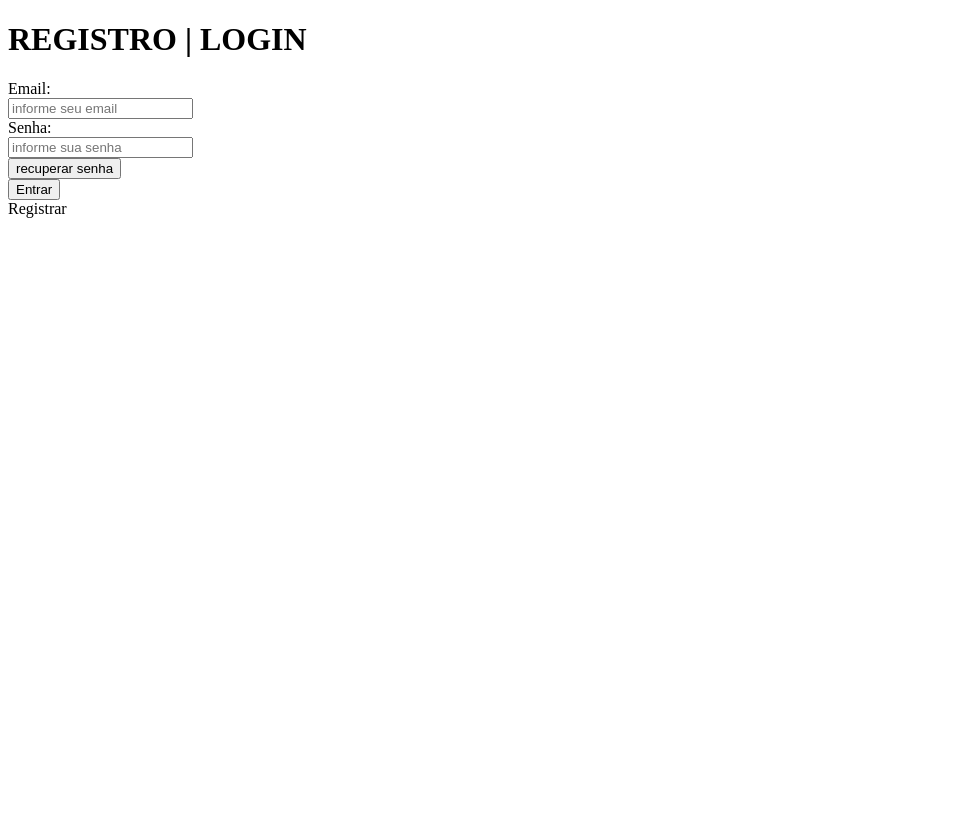
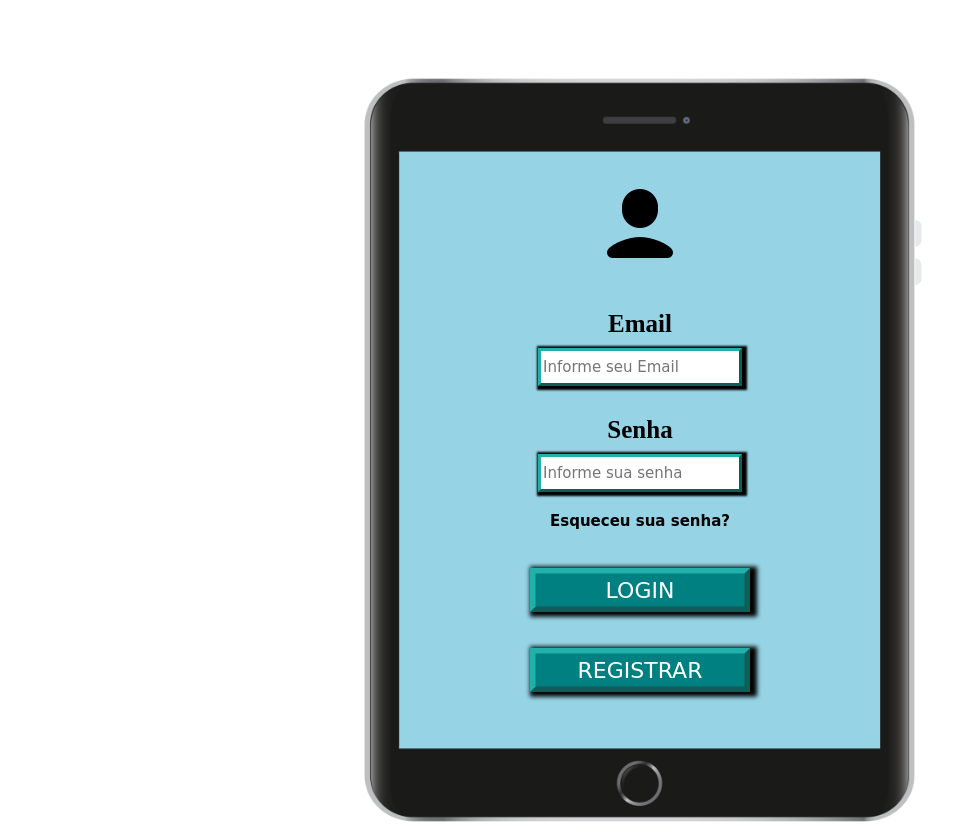
Before and after one commit to franci5c0/professor, a plain HTML site: page senai-finance/exercicio/login.html in a window 1280 px wide. Shown: the whole page, without its empty margins (0-976 px from the left). Before the commit the page ends 800 px from the top, so only its background shows below. Drawn offline with Linux system fonts and the light colour scheme; a web font is replaced by a local one.

Commit message:
alterações

```diff
--- a/senai-finance/exercicio/login.html
+++ b/senai-finance/exercicio/login.html
@@ -1,49 +1,46 @@
 <!DOCTYPE html>
-<html lang="pt-BR">
+<html lang="en">
 <head>
     <meta charset="UTF-8">
     <meta name="viewport" content="width=device-width, initial-scale=1.0">
-    <title>REGISTRO</title>
+    <title>Login | registrar-se</title>
+    <link rel="stylesheet" href="stye.css">
 </head>
 <body>
 
-    <h1>REGISTRO | LOGIN</h1>
 
-    <form>
 
-            <div>
-                <div><label>Email:</label></div>
-                <div> <input type="email" placeholder="informe seu email"></div>
-                <div><label>Senha:</label></div>
-                <div><input type="password" placeholder="informe sua senha"></div>
-            </div>
+<div class="tudo1">
 
-            <div>
-                <button type="button" onclick="alert(teste)">recuperar senha</button>
-            </div>
-
-            <div>
-                <button>Entrar</button>
-            </div>
-
-            <div>
-                Registrar
-            </div>
-
-    </form>
+<div class="imagem">
+    <img src="icons8-usuário-90.png">
+</div>
 
 
 
+    <div class="geral">
 
 
+    <form>
+        <div class="geral-label">
 
+            <div class="credenciais">
+                <label class="label" >Email</label>
+                <input class="caixa" type="email" placeholder="Informe seu Email">
+            </div>
 
+            <div class="credenciais">
+                <label class="label" >Senha</label>
+             <input class="caixa" type="password" placeholder="Informe sua senha">
+            </div>
+            <a class="link" href="">Esqueceu sua senha?</a>
 
+        </div>
+     </form>
 
-
-
-
-
-
+        <div class="div-botao"><a href="login.html"><button class="botao" type="button">LOGIN</a></div>
+        <div class="div-botao"><a href=""><button class="botao" type="button">REGISTRAR</a></div>
+    </div>
+</div>
 </body>
 </html>
--- a/senai-finance/exercicio/stye.css
+++ b/senai-finance/exercicio/stye.css
@@ -1,10 +1,126 @@
+@import url('https://fonts.googleapis.com/css2?family=Seymour+One&display=swap');
+@import url('https://fonts.googleapis.com/css2?family=Lilita+One&family=Sedan+SC&family=Seymour+One&display=swap');
 *{
 box-sizing: 0;
 margin: 0;
 }
+:root{
+--branco: #FFFFFF;
+--midnightblue: #191970;
+--lightseagreen: #20B2AA;
+--teal: #008080;
+--preto: #000;
+}
 
 body{
-background-image: url(tablet1.png);
+background-image: url(tabletazul.png);
 background-repeat: no-repeat;
 background-size: 800px;
+background-position: center;
+background-position-y: 50px ;
 }
+
+/*INDEX*/
+.imagem {
+position: relative;
+display: flex;
+justify-content: center;
+margin: 30px;
+}
+
+.geral {
+    display: flex;
+ flex-direction: column;
+ align-items: center;
+ row-gap: 40px;
+}
+
+h1 {
+align-items: center;
+    display: flex;
+    flex-direction: column;
+font-family: "Seymour One", cursive;
+font-size: 23px;
+}
+
+.tudo {
+padding: 200px;
+}
+
+.subtexto {
+font-size: 13px;
+font-family: "Sedan SC", cursive;
+}
+
+.botao {
+background-color: var(--teal);
+color: var(--branco);
+width: 200px;
+height: 40px;
+cursor: pointer;
+border: outset 5px var(--lightseagreen);
+box-shadow: 3px 2px 4px 3px var(--preto);
+transition: 0.5s ease;
+animation: pulse 2s infinite;
+}
+
+@keyframes pulse{
+0% {
+transform: scale(1);
+}
+50% {
+transform: scale(1.1);
+}
+100%{
+transform: scale(1.3);
+}
+}
+.botao:hover{
+animation: none;
+}
+
+a {
+text-decoration: none;
+font-size: 20px;
+font-family: "Sedan SC", cursive;
+color: var(--branco);
+}
+
+
+/*LOGIN*/
+.geral-label{
+display: flex;
+flex-direction: column;
+row-gap: 20px;
+}
+
+.credenciais{
+display: flex;
+flex-direction: column;
+font-size: 25px;
+}
+
+.label{
+text-align: center;
+padding: 10px;
+font-weight:bolder
+}
+
+.caixa {
+height: 30px;
+font-size: 15px;
+border: outset 3px var(--lightseagreen);
+font-family: "Sedan SC", cursive;
+box-shadow: 2px 1px 2px 3px var(--preto);
+}
+
+.link {
+font-size: 15px;
+color: var(--preto);
+font-weight: bolder;
+text-align: center;
+}
+
+.tudo1 {
+padding: 150px;
+}
```
Also changed, not shown: senai-finance/exercicio/index.html (+12 -44 lines), senai-finance/exercicio/sobre.html (added, +11 -0 lines), senai-finance/exercicio/icons8-usuário-90.png (added), senai-finance/exercicio/logomarca-oficial-SENAI-removebg-preview.png (added), senai-finance/exercicio/logomarca-oficial-SENAI.jpg (added), senai-finance/exercicio/tablet1.png, senai-finance/exercicio/tabletazul.png (added).
